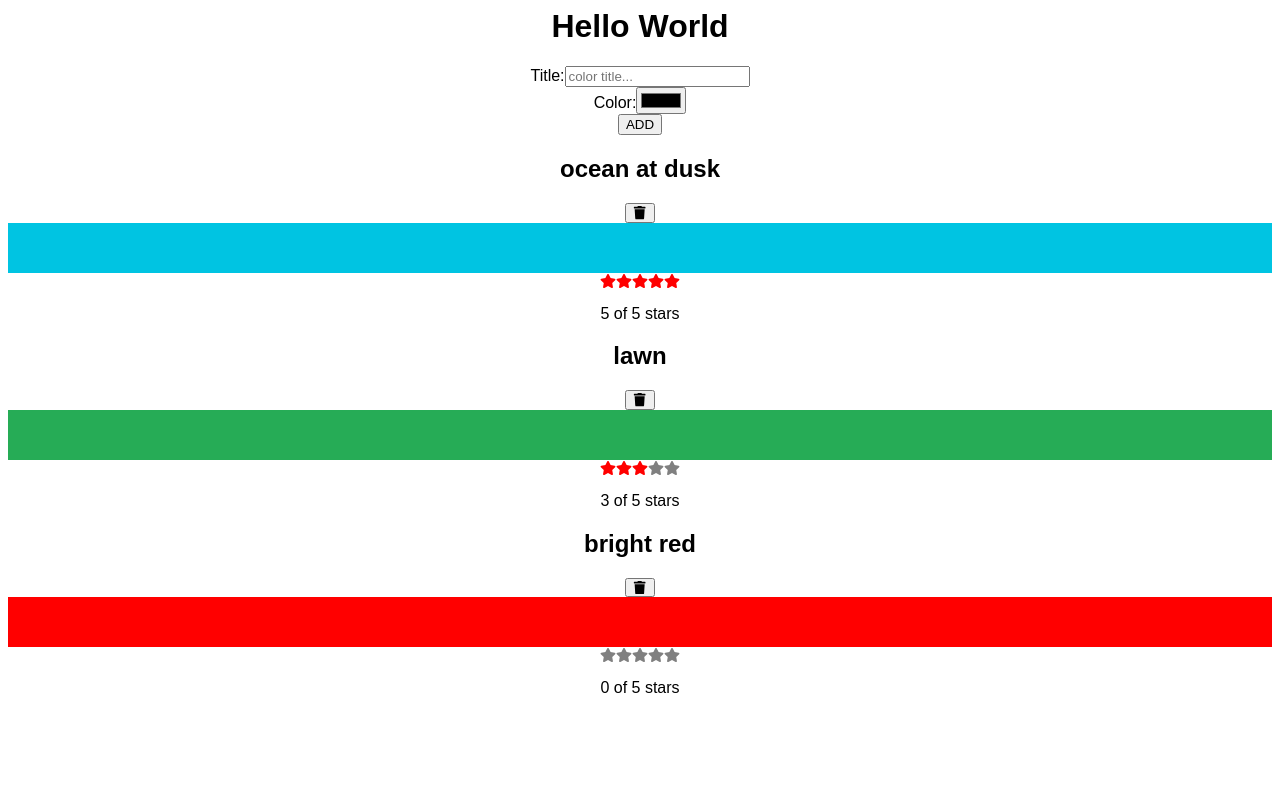
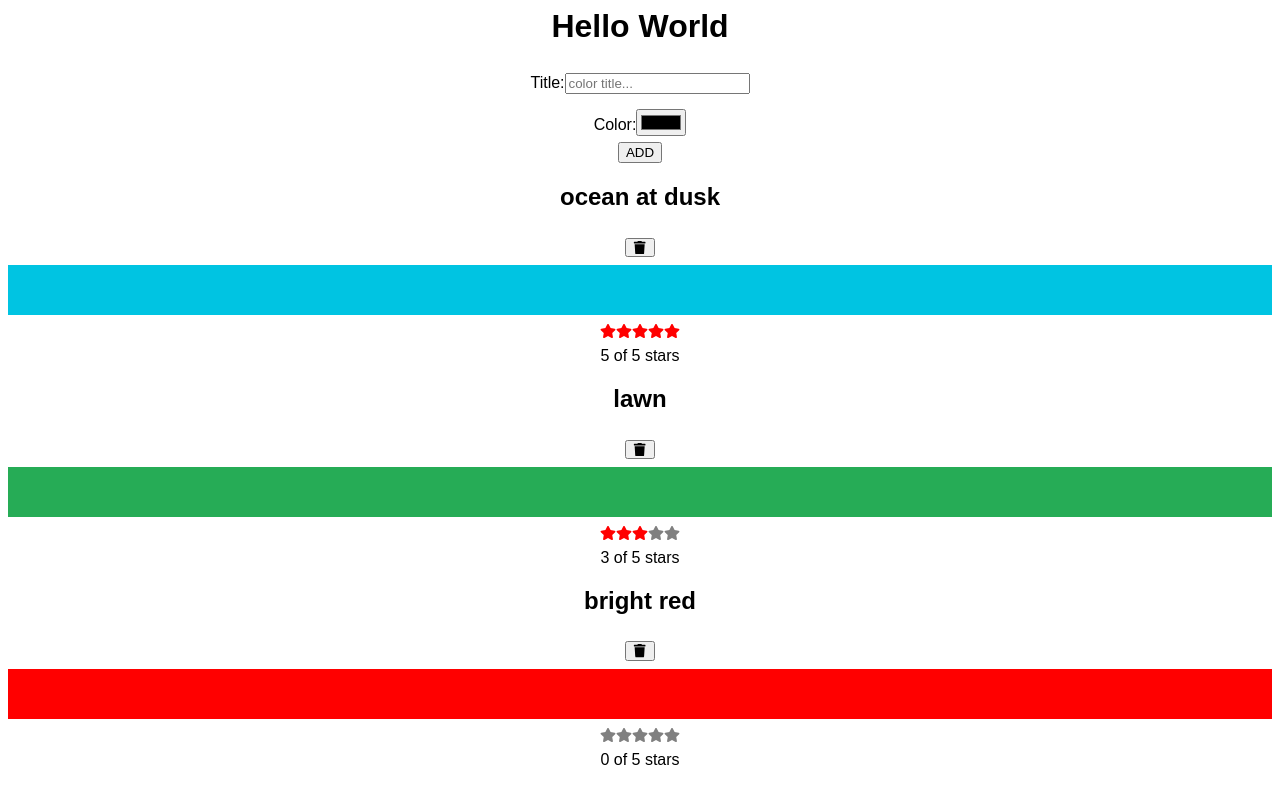
Before and after one commit to Azona001/ReactPractice, a React (Vite) app: page / in a window 1280 px wide. Built offline with nearby package versions, Linux system fonts and the light colour scheme.

Commit message:
edit styles.css

```diff
--- a/src/styles.css
+++ b/src/styles.css
@@ -1,3 +1,13 @@
+*,
+::before,
+::after {
+  box-sizing: border-box;
+}
+
+body * + * {
+  margin-top: 0.5em;
+}
+
 .app {
   font-family: sans-serif;
   text-align: center;
```
